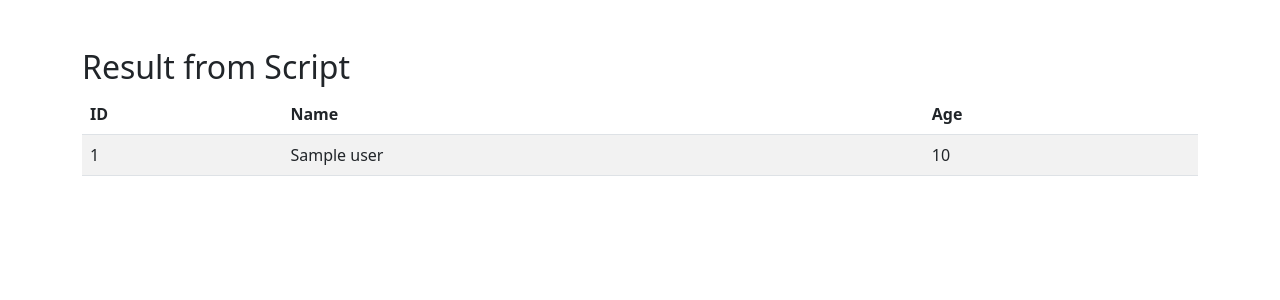
After one commit to Guiribei/flasky, a Flask app: template templates/success.html in a window 1280 px wide. The commit adds this page. Shown: the top 300 px of the page. Run offline with Flask 3, Linux system fonts and the light colour scheme; the template is opened without the code that fills it: most values are stand-ins (such as "Sample title", 1, 10 or a date in 2020).

Commit message:
add success.html and modify home page

```diff
--- /dev/null
+++ b/templates/success.html
@@ -0,0 +1,32 @@
+<!DOCTYPE html>
+<html lang="en">
+<head>
+    <meta charset="UTF-8">
+    <meta name="viewport" content="width=device-width, initial-scale=1.0">
+    <title>Script Result</title>
+    <link href="https://cdn.jsdelivr.net/npm/bootstrap@5.3.0/dist/css/bootstrap.min.css" rel="stylesheet">
+</head>
+<body>
+    <div class="container mt-5">
+        <h2>Result from Script</h2>
+        <table class="table table-striped">
+            <thead>
+                <tr>
+                    <th>ID</th>
+                    <th>Name</th>
+                    <th>Age</th>
+                </tr>
+            </thead>
+            <tbody>
+                {% for user in data %}
+                <tr>
+                    <td>{{ user.id }}</td>
+                    <td>{{ user.name }}</td>
+                    <td>{{ user.age }}</td>
+                </tr>
+                {% endfor %}
+            </tbody>
+        </table>
+    </div>
+</body>
+</html>
```
Also changed, not shown: templates/index.html (+4 -5 lines).
